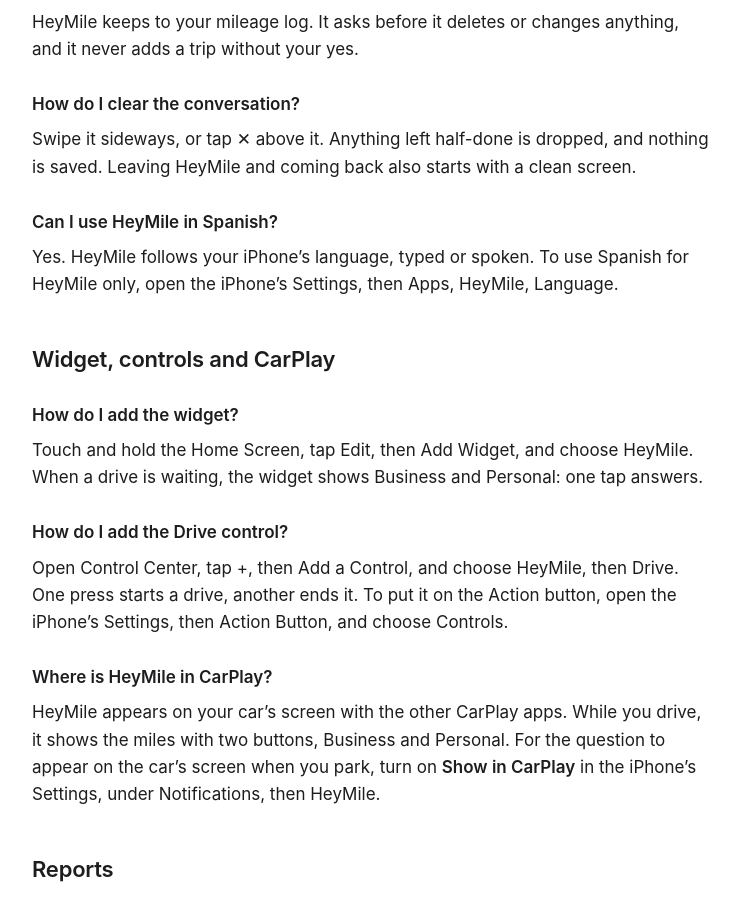
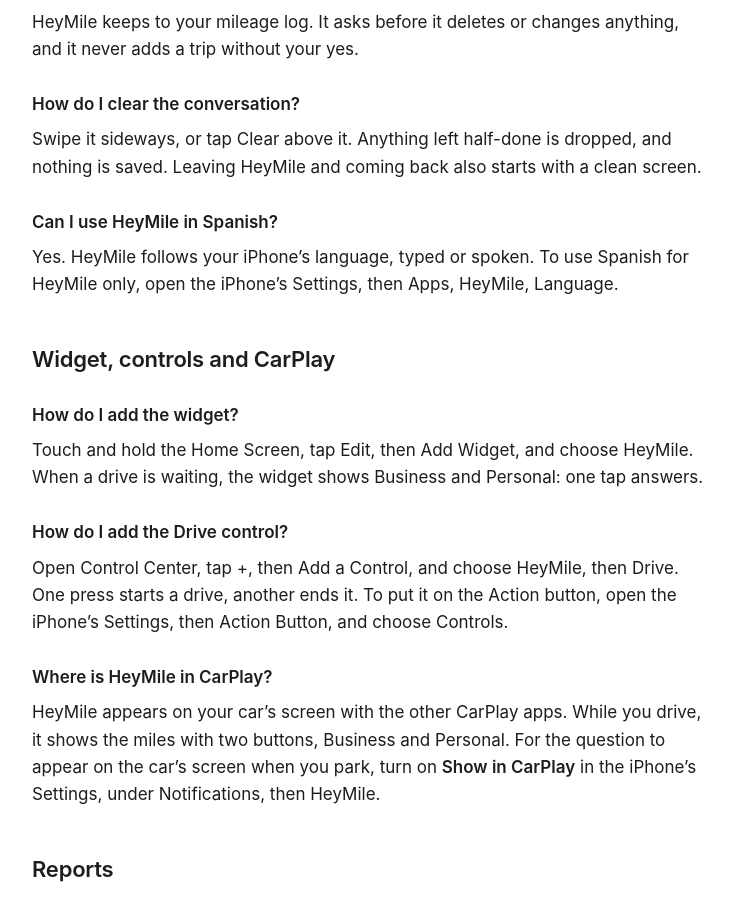
Before and after one commit to agntpool/heymile-site, a plain HTML site: page support/index.html in a window 1280 px wide. Shown: the part 1930-2839 px from the top of the page, without its empty margins (268-1007 px from the left). Drawn offline with Linux system fonts and the light colour scheme.

Commit message:
Support: Clear above the conversation

```diff
--- a/support/index.html
+++ b/support/index.html
@@ -84,7 +84,7 @@
   <p>HeyMile keeps to your mileage log. It asks before it deletes or changes anything, and it never adds a trip without your yes.</p>
 
   <h3>How do I clear the conversation?</h3>
-  <p>Swipe it sideways, or tap ✕ above it. Anything left half-done is dropped, and nothing is saved. Leaving HeyMile and coming back also starts with a clean screen.</p>
+  <p>Swipe it sideways, or tap Clear above it. Anything left half-done is dropped, and nothing is saved. Leaving HeyMile and coming back also starts with a clean screen.</p>
 
   <h3>Can I use HeyMile in Spanish?</h3>
   <p>Yes. HeyMile follows your iPhone’s language, typed or spoken. To use Spanish for HeyMile only, open the iPhone’s Settings, then Apps, HeyMile, Language.</p>
```
